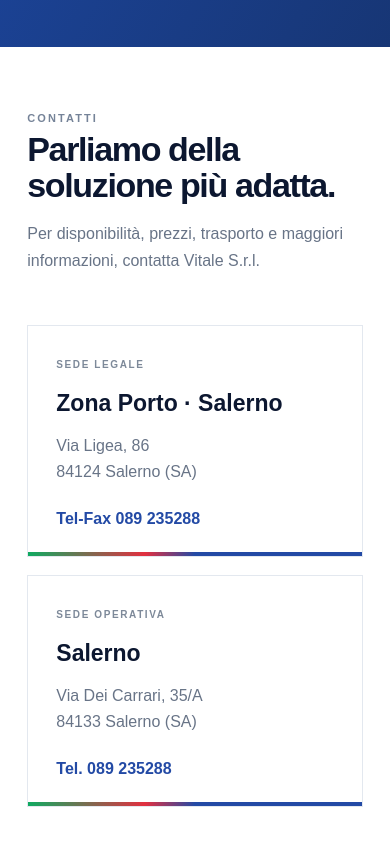
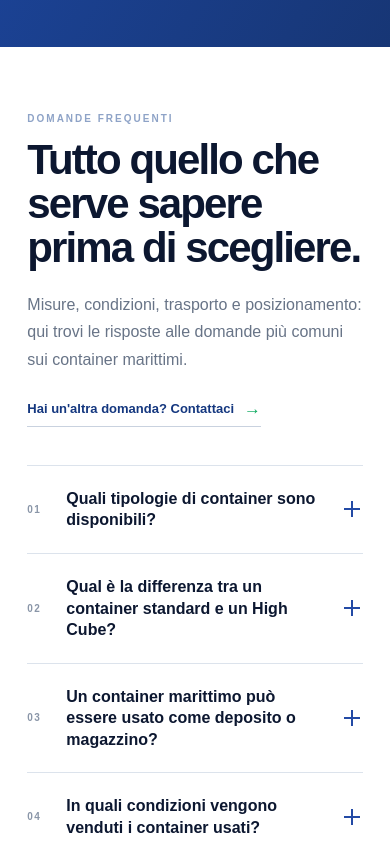
Before and after one commit to vitalesrl/vitale-containers, a Next.js app in the folder frontend/: page / in a window 390 px wide. Shown: the part 8060-8904 px from the top of the page. Built offline with nearby package versions, Linux system fonts and the light colour scheme; no server answers.

Commit message:
V5.4: aggiunge le FAQ sui container nel frontend (#6)
Aggiunge una sezione FAQ responsive e accessibile nella home, il collegamento nel menu e i dati strutturati FAQPage. Aggiorna versione e documentazione a V5.4.

```diff
--- a/frontend/app/home.module.css
+++ b/frontend/app/home.module.css
@@ -161,6 +161,129 @@
   right:25px;
 }
 
+.faqSection{
+  display:grid;
+  grid-template-columns:minmax(270px,.7fr) minmax(0,1.3fr);
+  gap:clamp(56px,8vw,120px);
+  padding:96px 6.5vw;
+  background:#fff;
+}
+
+.faqIntro{
+  align-self:start;
+  position:sticky;
+  top:138px;
+}
+
+.faqIntro h2{
+  margin:8px 0 22px;
+  font-size:clamp(36px,4vw,56px);
+  line-height:1.04;
+  letter-spacing:-.045em;
+}
+
+.faqIntro p{
+  max-width:470px;
+  margin:0 0 26px;
+  color:#687487;
+  font-size:16px;
+  line-height:1.7;
+}
+
+.faqLink{
+  display:inline-flex;
+  align-items:center;
+  gap:10px;
+  padding-bottom:7px;
+  border-bottom:1px solid #c9d2df;
+  color:#14377f;
+  font-size:13px;
+  font-weight:850;
+}
+
+.faqLink span{
+  color:#0faa61;
+  font-size:17px;
+  transition:transform .18s ease;
+}
+
+.faqLink:hover span{
+  transform:translateX(4px);
+}
+
+.faqList{
+  border-top:1px solid #dce3ec;
+}
+
+.faqItem{
+  border-bottom:1px solid #dce3ec;
+}
+
+.faqItem summary{
+  display:grid;
+  grid-template-columns:34px minmax(0,1fr) 24px;
+  gap:17px;
+  align-items:center;
+  min-height:94px;
+  padding:22px 0;
+  cursor:pointer;
+  list-style:none;
+  color:#0c1730;
+  font-size:18px;
+  font-weight:850;
+  line-height:1.35;
+}
+
+.faqItem summary::-webkit-details-marker{
+  display:none;
+}
+
+.faqItem summary:focus-visible{
+  outline:3px solid rgba(35,74,165,.22);
+  outline-offset:5px;
+}
+
+.faqNumber{
+  color:#8a96a8;
+  font-size:10px;
+  font-weight:900;
+  letter-spacing:.14em;
+}
+
+.faqIcon{
+  position:relative;
+  width:22px;
+  height:22px;
+}
+
+.faqIcon::before,
+.faqIcon::after{
+  content:"";
+  position:absolute;
+  top:10px;
+  left:3px;
+  width:16px;
+  height:2px;
+  background:#234aa5;
+  transition:transform .2s ease;
+}
+
+.faqIcon::after{
+  transform:rotate(90deg);
+}
+
+.faqItem[open] .faqIcon::after{
+  transform:rotate(0deg);
+}
+
+.faqItem p{
+  max-width:760px;
+  margin:-5px 41px 27px 51px;
+  color:#687487;
+  font-size:15px;
+  line-height:1.72;
+}
+
 @media(max-width:1100px){
   .solutions{
     padding:80px 6.5vw;
@@ -178,6 +301,12 @@
 
   .solutionGrid{
     grid-template-columns:repeat(2,minmax(0,1fr));
+  }
+
+  .faqSection{
+    grid-template-columns:minmax(240px,.75fr) minmax(0,1.25fr);
+    gap:55px;
+    padding:80px 6.5vw;
   }
 }
 
@@ -201,4 +330,30 @@
   .solutionCard{
     min-height:245px;
   }
+
+  .faqSection{
+    grid-template-columns:1fr;
+    gap:38px;
+    padding:66px 7vw;
+  }
+
+  .faqIntro{
+    position:static;
+  }
+
+  .faqIntro h2{
+    font-size:42px;
+  }
+
+  .faqItem summary{
+    grid-template-columns:28px minmax(0,1fr) 22px;
+    gap:11px;
+    min-height:82px;
+    font-size:16px;
+  }
+
+  .faqItem p{
+    margin:-2px 33px 24px 39px;
+    font-size:14px;
+  }
 }
--- a/frontend/app/page.tsx
+++ b/frontend/app/page.tsx
@@ -38,6 +38,62 @@
     text: "Una base solida per impianti tecnici, allestimenti e progetti personalizzati."
   }
 ];
+
+const faqs = [
+  {
+    question: "Quali tipologie di container sono disponibili?",
+    answer:
+      "La disponibilità può includere container 20' e 40' Dry Van/General Purpose, 40' High Cube, 45' High Cube Pallet Wide, Reefer refrigerati e soluzioni allestite uso ufficio. Le unità effettivamente disponibili vengono confermate al momento della richiesta."
+  },
+  {
+    question: "Qual è la differenza tra un container standard e un High Cube?",
+    answer:
+      "Il container High Cube offre una maggiore altezza: circa 2,90 m esterni rispetto ai 2,59 m di un modello standard. È indicato quando serve più volume interno, tenendo conto degli spazi di accesso e posizionamento."
+  },
+  {
+    question: "Un container marittimo può essere usato come deposito o magazzino?",
+    answer:
+      "Sì. La struttura in acciaio Corten, le porte a due ante e il pavimento resistente rendono il container una soluzione pratica per custodire merci, materiali e attrezzature. La tipologia più adatta dipende dal contenuto e dall'uso previsto."
+  },
+  {
+    question: "In quali condizioni vengono venduti i container usati?",
+    answer:
+      "I container vengono proposti con fotografie e informazioni sulle condizioni disponibili per la singola unità. Prima dell'acquisto confermiamo disponibilità, caratteristiche e stato del container scelto."
+  },
+  {
+    question: "È disponibile la consegna del container?",
+    answer:
+      "Sì. È possibile ritirare il container a Salerno oppure richiedere l'organizzazione del trasporto verso la destinazione indicata, in tutta Italia."
+  },
+  {
+    question: "Il costo del trasporto è incluso nel prezzo?",
+    answer:
+      "Il trasporto viene normalmente calcolato separatamente. Il preventivo dipende dalla destinazione, dalla tipologia di container e dalle condizioni necessarie per scarico e posizionamento."
+  },
+  {
+    question: "Come scelgo la misura più adatta?",
+    answer:
+      "La scelta dipende dallo spazio disponibile, dal volume da contenere, dagli accessi al sito e dall'impiego previsto. Indicando questi elementi nella richiesta, possiamo aiutarti a confrontare le soluzioni disponibili."
+  },
+  {
+    question: "Servono autorizzazioni per posizionare un container?",
+    answer:
+      "Le eventuali autorizzazioni dipendono dal luogo, dalla durata e dall'uso previsto. Prima del posizionamento è opportuno verificare i requisiti con il Comune competente o con un tecnico abilitato."
+  }
+];
+
+const faqStructuredData = {
+  "@context": "https://schema.org",
+  "@type": "FAQPage",
+  mainEntity: faqs.map((item) => ({
+    "@type": "Question",
+    name: item.question,
+    acceptedAnswer: {
+      "@type": "Answer",
+      text: item.answer
+    }
+  }))
+};
 
 export default async function HomePage() {
   const products = await getProducts();
@@ -147,6 +203,33 @@
         <QuoteRequestButton className="button button-light" />
       </section>
 
+      <section className={styles.faqSection} id="faq">
+        <div className={styles.faqIntro}>
+          <div className={styles.eyebrow}>DOMANDE FREQUENTI</div>
+          <h2>Tutto quello che serve sapere prima di scegliere.</h2>
+          <p>
+            Misure, condizioni, trasporto e posizionamento: qui trovi le
+            risposte alle domande più comuni sui container marittimi.
+          </p>
+          <a href="#contatti" className={styles.faqLink}>
+            Hai un&apos;altra domanda? Contattaci <span>→</span>
+          </a>
+        </div>
+
+        <div className={styles.faqList}>
+          {faqs.map((item, index) => (
+            <details className={styles.faqItem} key={item.question}>
+              <summary>
+                <span className={styles.faqNumber}>{String(index + 1).padStart(2, "0")}</span>
+                <span>{item.question}</span>
+                <span className={styles.faqIcon} aria-hidden="true" />
+              </summary>
+              <p>{item.answer}</p>
+            </details>
+          ))}
+        </div>
+      </section>
+
       <section className="contact-section" id="contatti">
         <div className="contact-title">
           <div className="eyebrow">CONTATTI</div>
@@ -173,6 +256,11 @@
         <div><strong>VITALE S.R.L.</strong><span>Logistica · Trasporti · Spedizioni</span></div>
         <span>Vendita container marittimi · Salerno</span>
       </footer>
+
+      <script
+        type="application/ld+json"
+        dangerouslySetInnerHTML={{ __html: JSON.stringify(faqStructuredData) }}
+      />
     </main>
   );
 }
--- a/frontend/components/AdminShell.tsx
+++ b/frontend/components/AdminShell.tsx
@@ -129,7 +129,7 @@
         </nav>
 
         <div className="admin-version">
-          V5.3 · Catalogo live
+          V5.4 · FAQ frontend
         </div>
 
         <button
--- a/frontend/components/Header.tsx
+++ b/frontend/components/Header.tsx
@@ -11,6 +11,7 @@
         <Link href="/container">Container</Link>
         <a href="/#caratteristiche">Caratteristiche</a>
         <a href="/#trasporto">Trasporto</a>
+        <a href="/#faq">FAQ</a>
         <a href="/#contatti">Contatti</a>
         <Link className="admin-link" href="/admin">Area gestionale</Link>
       </nav>
```
Also changed, not shown: 2 other files (tests, documents, lock files or other folders).
